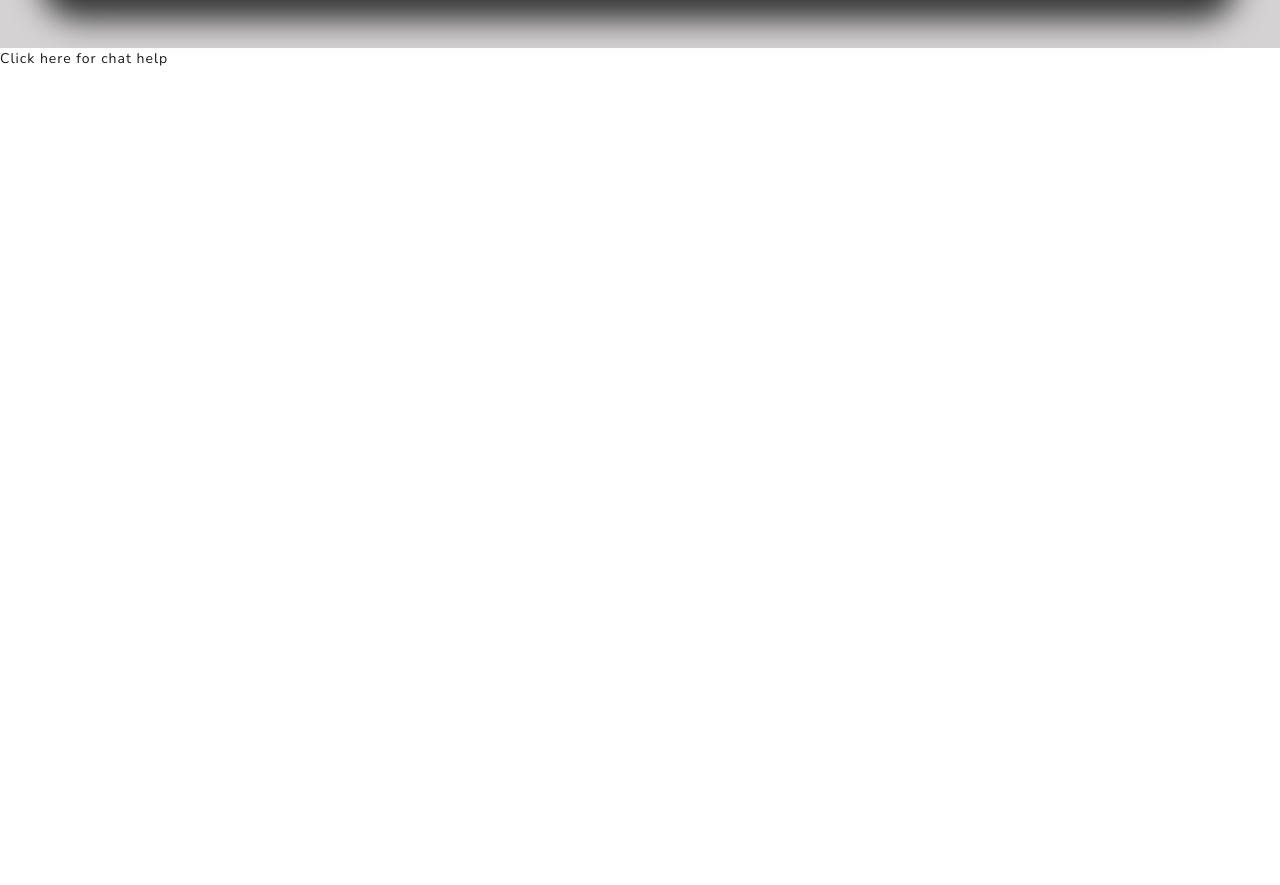
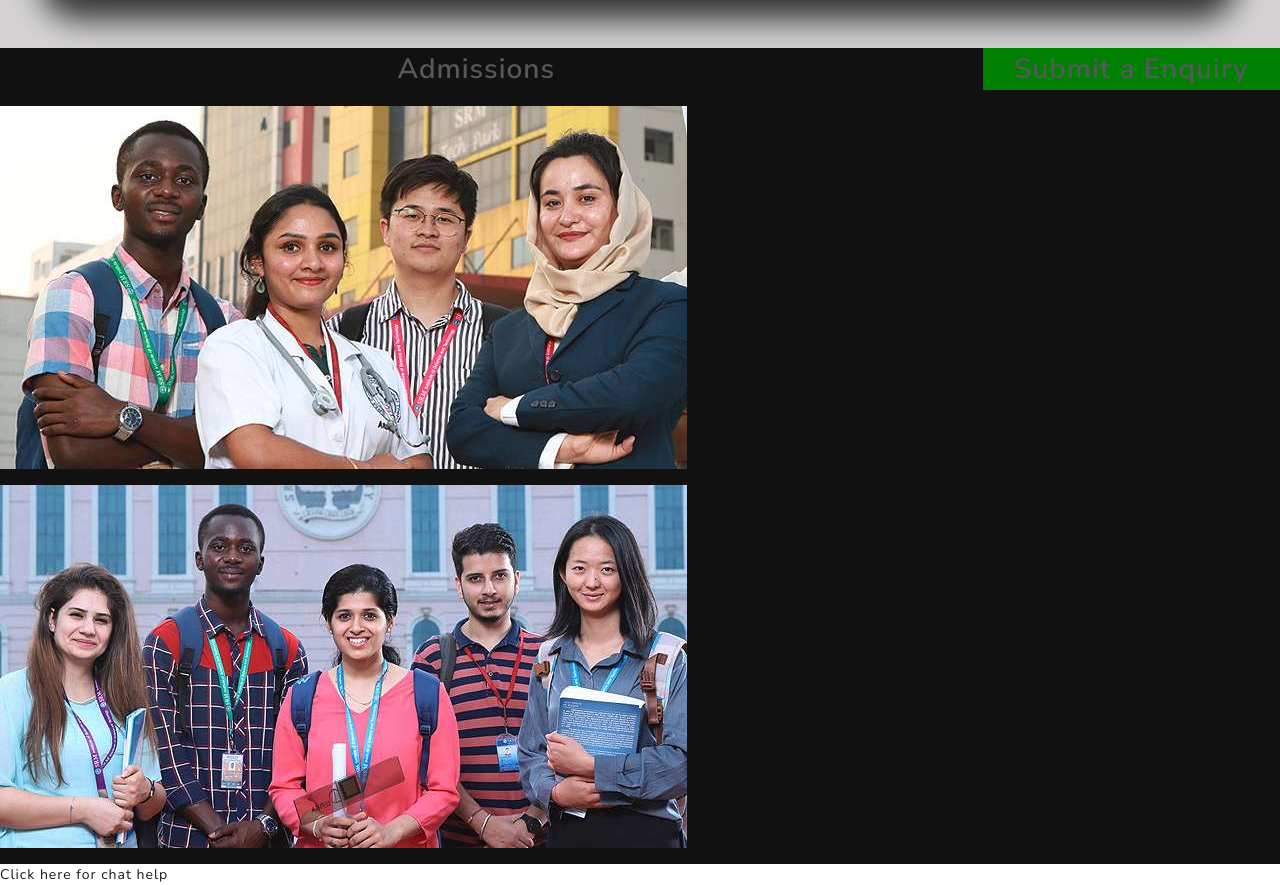
Before and after one commit to vimalds15/srm, a React (Create React App) app: page / in a window 1280 px wide. Shown: the part 676-1561 px from the top of the page. Before the commit the page ends 800 px from the top, so only its background shows below. Built offline with nearby package versions, Linux system fonts and the light colour scheme.

Commit message:
Some admission related stuff

```diff
--- a/src/components/Admissions.js
+++ b/src/components/Admissions.js
@@ -0,0 +1,78 @@
+import React from 'react'
+import { Row, Col, Card } from 'react-bootstrap'
+import styled from 'styled-components'
+import india from '../images/admissions/india.jpg'
+import international from '../images/admissions/international.jpg'
+
+const Admissions = () => {
+    return (
+        <Container id='admissions'>
+             <Row sm={true} md={true} lg={true}>
+                <Col lg={true}>
+                    <AdmissionCont>
+                        <Title>Admissions</Title>
+                        <Cont>
+                            <img src={india} />
+                            <p></p>
+                            <img src={international} />
+                            <p></p>
+                        </Cont>
+                    </AdmissionCont>
+                </Col>
+                <Col lg={3}>
+                <EnquiryCont>
+                        <Title>Submit a Enquiry</Title>
+                </EnquiryCont>
+                </Col>
+            </Row>
+        </Container>
+    )
+}
+
+export default Admissions
+
+const Container = styled.div`
+   background:#111;
+
+`
+
+const AdmissionCont = styled.div`
+
+
+`
+
+const Title = styled.p`
+    font-size:28px;
+    font-weight:bold;
+    text-align:center;
+
+`
+
+const Cont = styled.div`
+@media(max-width:500px){
+display:flex;
+flex-wrap:wrap;
+align-items:center;
+ustify-content:center;
+
+
+img{
+    display:flex;
+    border-radius:30px;
+    object-fit:cover;
+    height:300px;
+    width:70%;
+    margin-left:20px;
+    -webkit-box-shadow: 0px 43px 73px -18px rgba(0,0,0,0.59);
+    -moz-box-shadow: 0px 43px 73px -18px rgba(0,0,0,0.59);
+    box-shadow: 0px 43px 73px -18px rgba(0,0,0,0.59);
+}
+}
+@media(min-width:10){
+    display:none;
+}
+`
+
+const EnquiryCont = styled.div`
+    background:green
+`
--- a/src/index.css
+++ b/src/index.css
@@ -12,6 +12,7 @@
   width:200px;
   margin-left:15px;
   margin-right:10px;
+
 }
 
 .total {
--- a/src/screens/HomeScreen.js
+++ b/src/screens/HomeScreen.js
@@ -1,4 +1,5 @@
 import React from 'react'
+import Admissions from '../components/Admissions'
 import Carousel from '../components/Carousel'
 import Header from '../components/Header'
 
@@ -6,7 +7,8 @@ const HomeScreen = () => {
     return (
     <div>
         <Header />
-        <Carousel />
+            <Carousel />
+            <Admissions />
      </div>
     )
 }
```
Also changed, not shown: src/images/admissions/india.jpg (added), src/images/admissions/international.jpg (added).
